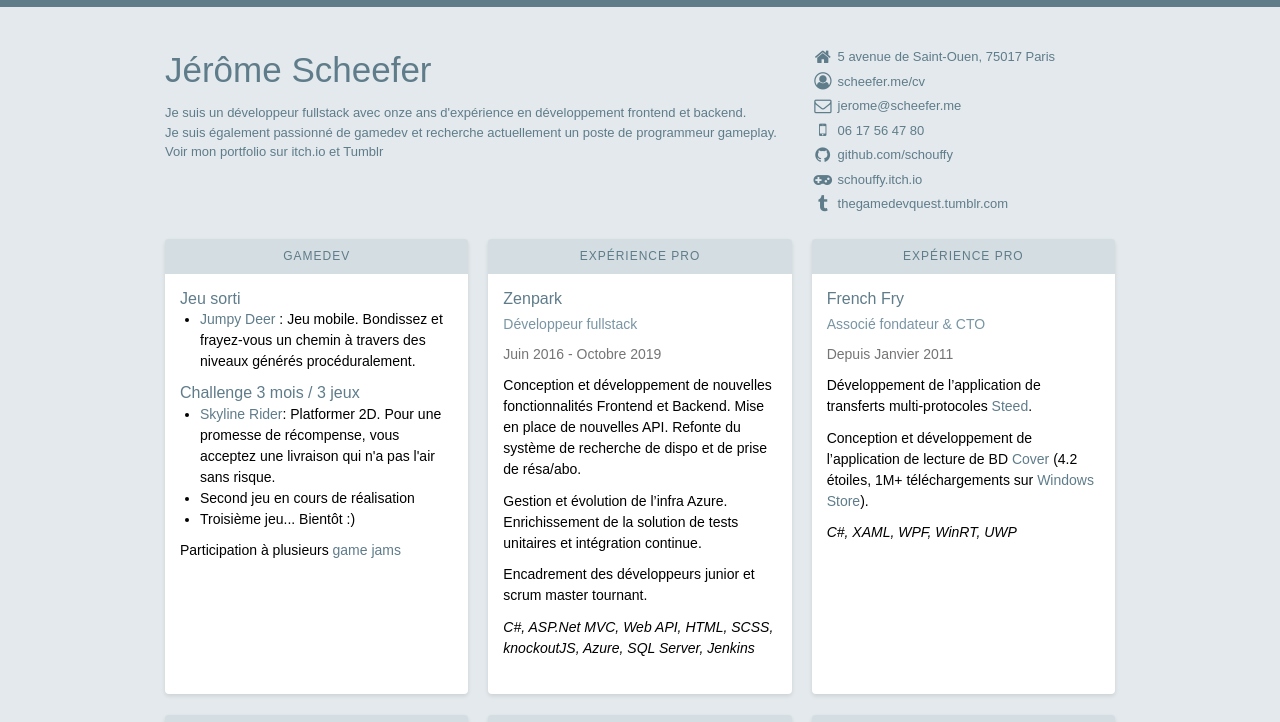
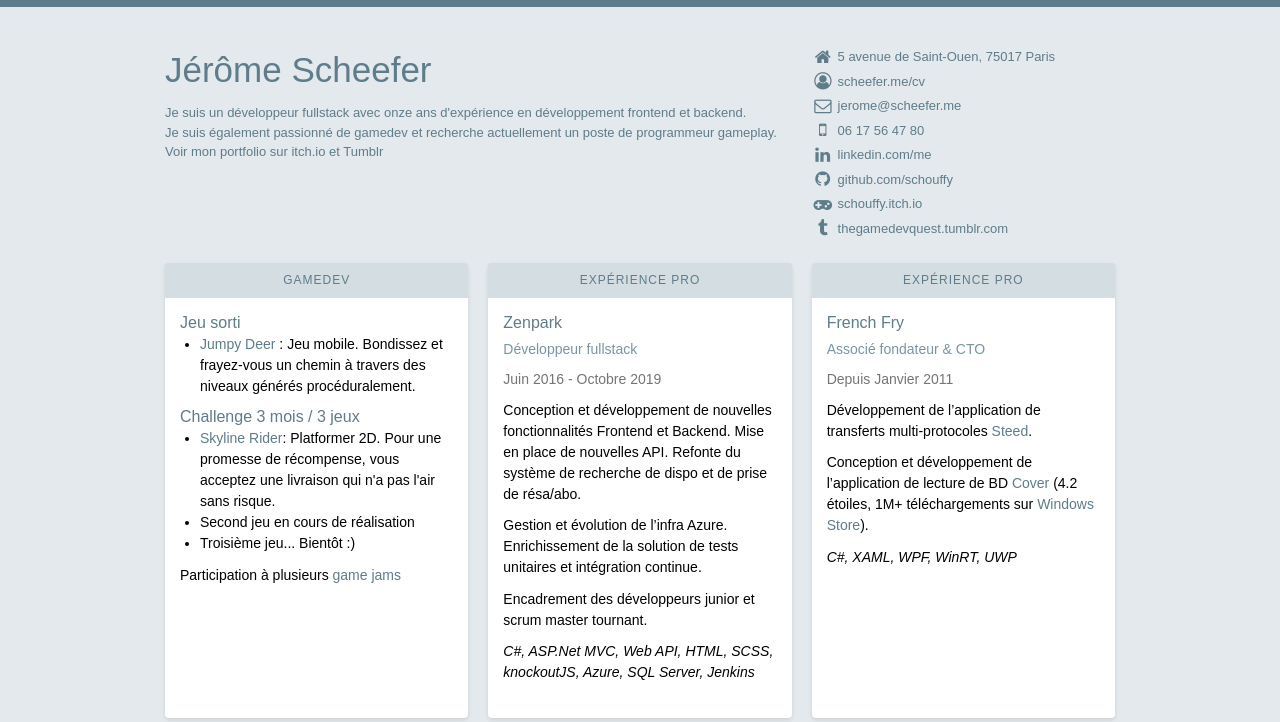
Before and after one commit to schouffy/schouffy.github.io, a plain HTML site: page cv.html in a window 1280 px wide. Shown: the top 722 px of the page. Drawn offline with Linux system fonts and the light colour scheme; a web font is replaced by a local one.

Commit message:
Added linkedin

```diff
--- a/cv.html
+++ b/cv.html
@@ -57,6 +57,7 @@
                 <p><i class="fa fa-user-circle-o fa-lg fa-fw"></i> <a href="http://scheefer.me/cv" target="_blank">scheefer.me/cv</a></p>
                 <p><i class="fa fa-envelope-o fa-lg fa-fw"></i> <a href="mailto:jerome@scheefer.me" target="_blank">jerome@scheefer.me</a></p>
                 <p><i class="fa fa-mobile fa-lg fa-fw"></i> <a href="tel:+33617564780" target="_blank">06 17 56 47 80</a></p>
+                <p><i class="fa fa-linkedin fa-lg fa-fw"></i> <a href="https://www.linkedin.com/in/j%C3%A9r%C3%B4me-scheefer-1b77b31aa/" target="_blank">linkedin.com/me</a></p>
                 <p><i class="fa fa-github fa-lg fa-fw"></i> <a href="https://github.com/schouffy" target="_blank">github.com/schouffy</a></p>
                 <p><i class="fa fa-gamepad fa-lg fa-fw"></i> <a href="https://schouffy.itch.io" target="_blank">schouffy.itch.io</a></p>
                 <p><i class="fa fa-tumblr fa-lg fa-fw"></i> <a href="https://thegamedevquest.tumblr.com" target="_blank">thegamedevquest.tumblr.com</a></p>
```
Also changed, not shown: resume.html (+1 -0 lines).
